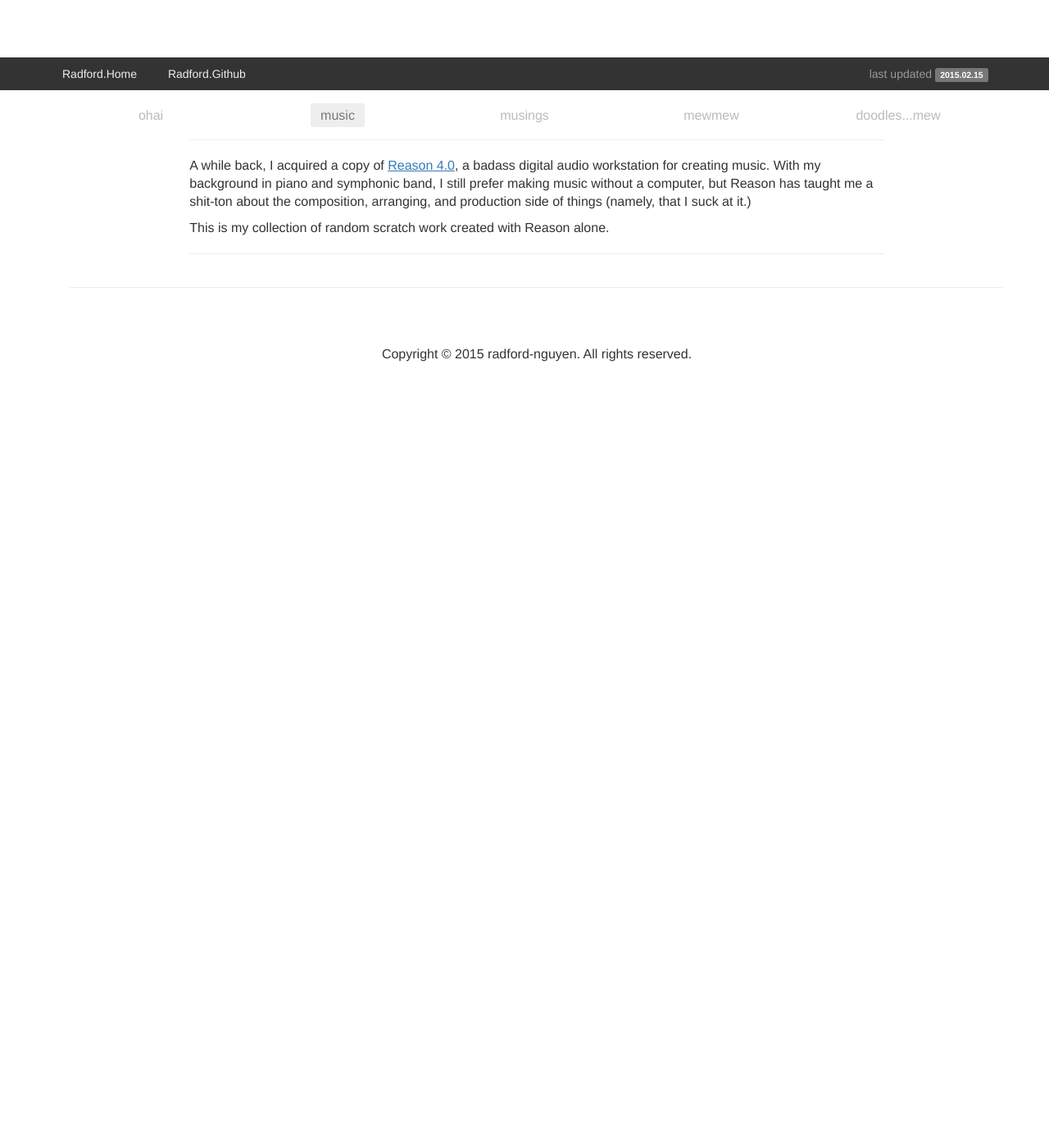
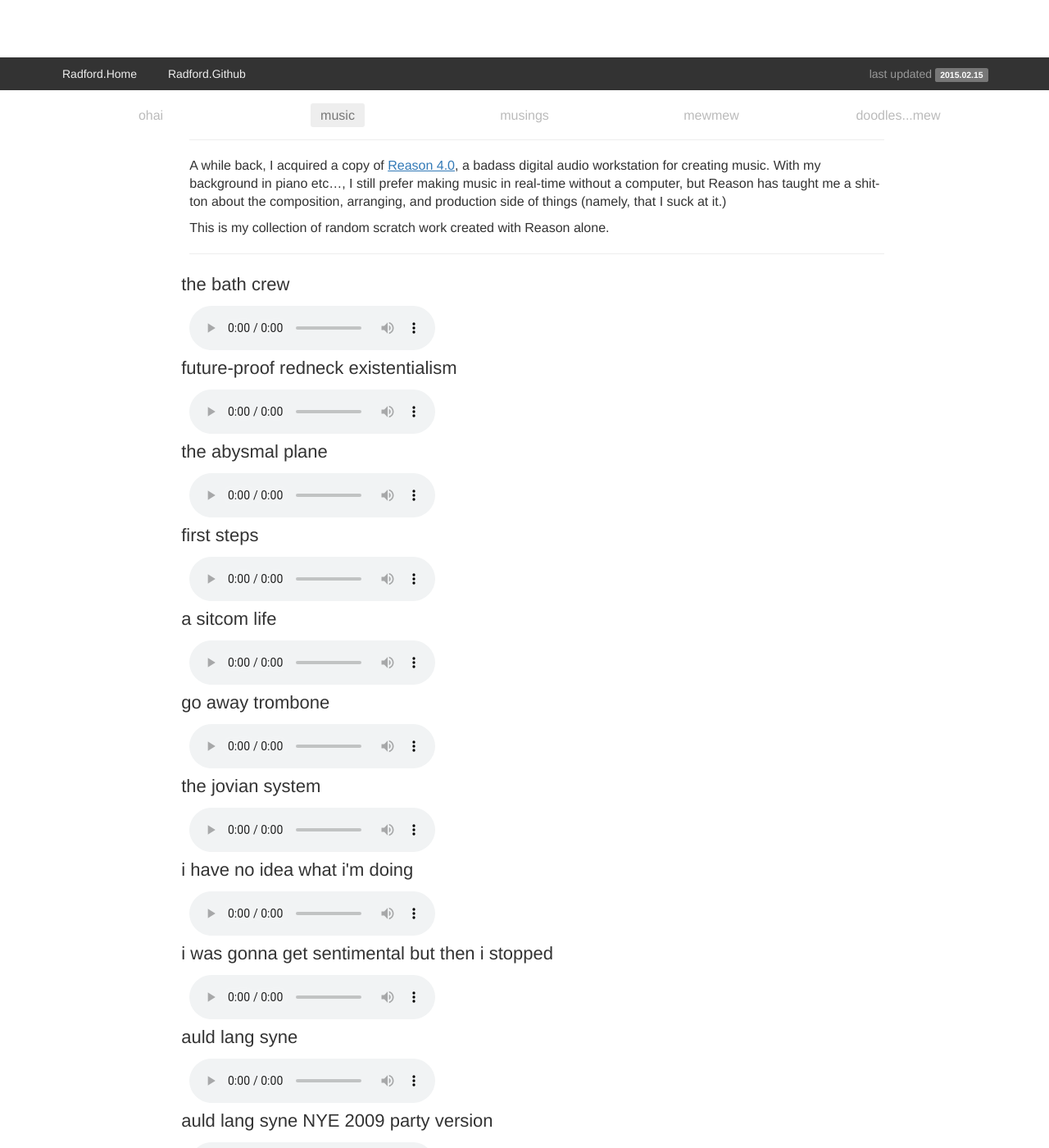
Before and after one commit to radford-nguyen/homepage, a Jekyll site: the page built from pages/music/index.md, in a window 1280 px wide and 1400 px high. Shown: the whole window at 82% size. Built offline with Jekyll 4.4.1, drawn with Linux system fonts in a browser that asks for light colours; nearby versions of some CDN libraries.

Commit message:
added music content

```diff
--- a/_config.yml
+++ b/_config.yml
@@ -68,8 +68,45 @@ navbar:
 production_url : radford-nguyen
 
 # rad is the namespace for my config options
-rad :
-  BOOTSTRAP : /assets/bootstrap-3.3.2-dist
+rad:
+  BOOTSTRAP: /assets/bootstrap-3.3.2-dist
+  musics:
+    -
+      title: 'the bath crew'
+      fname: 'scr11-the_bath_crew.mp3'
+    -
+      title: 'future-proof redneck existentialism'
+      fname: 'scr05-future-proof_redneck_existentialism.mp3'
+    -
+      title: 'the abysmal plane'
+      fname: 'scr23-the_abysmal_plane.mp3'
+    -
+      title: 'first steps'
+      fname: 'scr21-first_steps.mp3'
+    -
+      title: 'a sitcom life'
+      fname: 'scr04-a_sitcom_life.mp3'
+    -
+      title: 'go away trombone'
+      fname: 'scr07-go_away_trombone.mp3'
+    -
+      title: 'the jovian system'
+      fname: 'scr18-the_jovian_system.mp3'
+    -
+      title: "i have no idea what i'm doing"
+      fname: "scr09-i_have_no_idea_what_im_doing.mp3"
+    -
+      title: 'i was gonna get sentimental but then i stopped'
+      fname: 'scr10-i_was_gonna_get_sentimental_but_then_i_stopped.mp3'
+    -
+      title: 'auld lang syne'
+      fname: 'scr22-auld_lang_syne.mp3'
+    -
+      title: 'auld lang syne NYE 2009 party version'
+      fname: 'auld_lang_syne_NYE_2009.mp3'
+    -
+      title: 'the bday song'
+      fname: 'the_bday_song.mp3'
 
 # All Jekyll-Bootstrap specific configurations are namespaced into this hash
 #
--- /dev/null
+++ b/_includes/all-songs.html
@@ -0,0 +1,8 @@
+
+{% for song in site.rad.musics %}
+<h3>{{ song.title }}</h3>
+<audio controls>
+  <source src="/assets/audio/reason/{{ song.fname }}">
+  Sorry, your browser is a p.o.s. and doesn't support the &lt;audio&gt; element.
+</audio>
+{% endfor %}
--- a/pages/music/index.md
+++ b/pages/music/index.md
@@ -7,10 +7,14 @@ type: music
 ---------------------------------------
 
 A while back, I acquired a copy of [Reason 4.0][1], a badass digital audio workstation
-for creating music. With my background in piano and symphonic band, I still
-prefer making music without a computer, but Reason has taught me a shit-ton about the
+for creating music. With my background in piano etc..., I still
+prefer making music in real-time without a computer, but Reason has taught me a shit-ton about the
 composition, arranging, and production side of things (namely, that I suck at it.)
 
 This is my collection of random scratch work created with Reason alone.
 
+-----------
+
+{% include all-songs.html %}
+
 [1]: http://en.wikipedia.org/wiki/Reason_%28software%29
```
Also changed, not shown: 12 other files.
